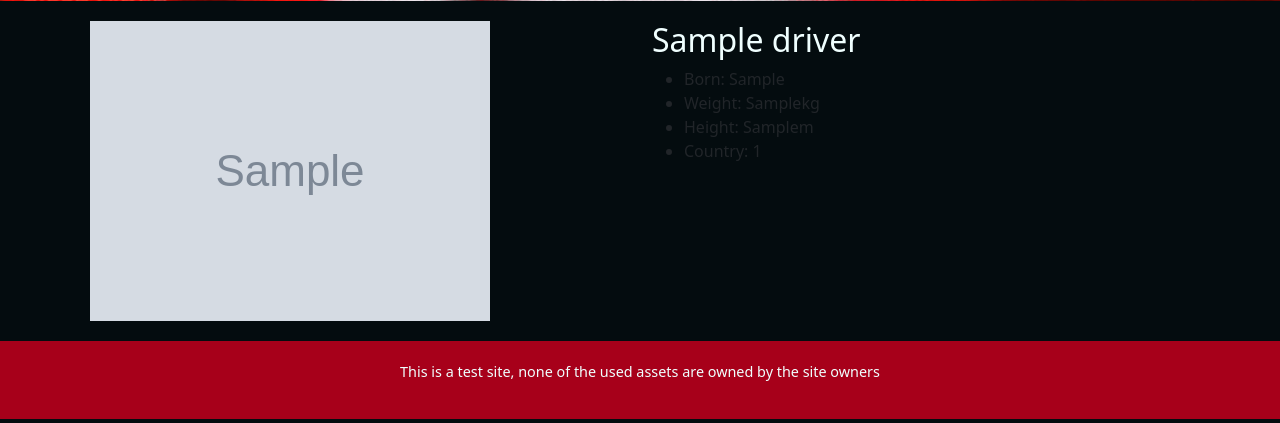
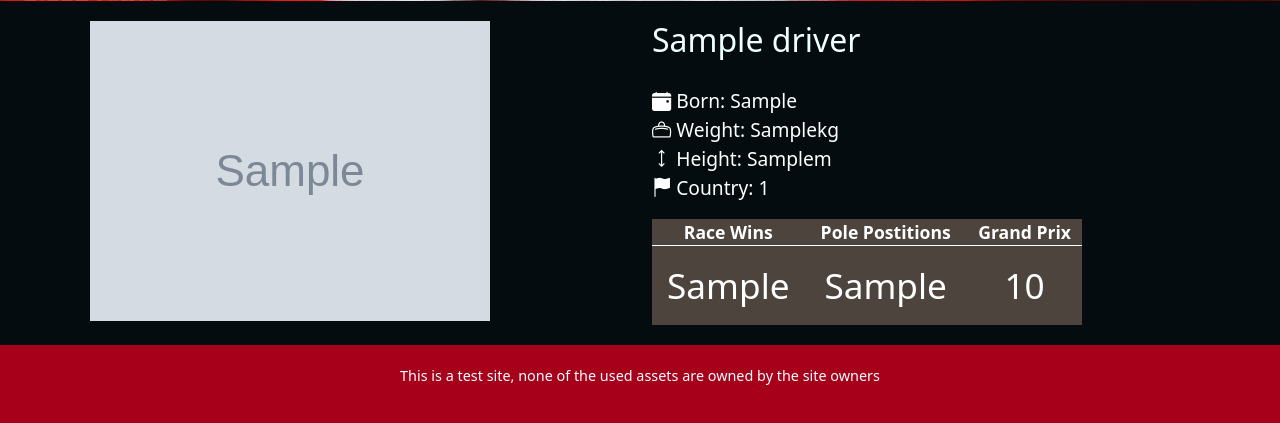
Before and after one commit to Robert-Couldridge/Student-Recipe-Website, a PHP site: page /index.php?p=driver&id=1 in a window 1280 px wide. Shown: the part 649-1072 px from the top of the page. Run offline with PHP 8.4, Linux system fonts and the light colour scheme; tables that the repository leaves empty or names only in its code hold one stand-in row (values such as "Sample post"); grey boxes marked "Sample" are stand-in pictures; data that the repository does not hold is empty; a stand-in replaces the project's code that opens the database connection; some libraries are stand-ins or nearby versions.

Commit message:
driver information fully implemented

```diff
--- a/includes/header.php
+++ b/includes/header.php
@@ -6,6 +6,7 @@
     <meta name="description" content="Easy, budget-friendly recipes for students. Learn to cook quick and healthy meals with simple ingredients.">
     <title>Scuderia Ferrari Parts Store</title>
     <link rel="stylesheet" href="css/styles.css">
+    <link rel="stylesheet" href="https://cdn.jsdelivr.net/npm/bootstrap-icons@1.11.3/font/bootstrap-icons.min.css">
     <link rel="preconnect" href="https://fonts.googleapis.com">
     <link rel="preconnect" href="https://fonts.gstatic.com" crossorigin>
     <link href="https://fonts.googleapis.com/css2?family=Anton&display=swap" rel="stylesheet">
--- a/pages/driver.php
+++ b/pages/driver.php
@@ -11,16 +11,32 @@ $drivers = $Driver->getDriverById($driver_id);
     <div class="container">
         <div class="row">
             <div class="col-md-6">
-                <img src="./images/<?php echo $driver['driver_image_full_length'];?>">
+                <img src="./images/<?php echo $driver['image_full_length'];?>">
             </div>
             <div class="col-md-6">
-                <h2><?php echo $driver['driver_name'];?></h2>
-                <ul class="driver-stats">
-                    <li>Born: <?php echo $driver['born'];?></li>
-                    <li>Weight: <?php echo $driver['weight'];?>kg</li>
-                    <li><i class="bi bi-rulers"></i>Height: <?php echo $driver['height'];?>m</li>
-                    <li>Country: <?php echo $driver['country'];?></li>
-                </ul>
+                <div class="row">
+                    <h2 class="driver-name"><?php echo $driver['name'];?></h2>
+                    <ul class="driver-stats-list">
+                        <li><i class="bi bi-calendar-event-fill"></i> Born: <?php echo $driver['born'];?></li>
+                        <li><i class="bi bi-duffle"></i> Weight: <?php echo $driver['weight'];?>kg</li>
+                        <li><i class="bi bi-arrows-vertical"></i> Height: <?php echo $driver['height'];?>m</li>
+                        <li><i class="bi bi-flag-fill"></i> Country: <?php echo $driver['country'];?></li>
+                    </ul>
+                </div>
+                <div>
+                    <table class="driver-stats-table">
+                        <tr>
+                            <th>Race Wins</th>
+                            <th>Pole Postitions</th>
+                            <th>Grand Prix</th>
+                        </tr>
+                        <tr>
+                            <td><?php echo $driver['race_wins'];?></td>
+                            <td><?php echo $driver['pole_positions'];?></td>
+                            <td><?php echo $driver['grand_prix'];?></td>
+                        </tr>
+                    </table>
+                </div>
             </div>
         </div>
     </div>
--- a/scss/pages/_driver.scss
+++ b/scss/pages/_driver.scss
@@ -1,5 +1,27 @@
 body#driver{
-    .li{
-        background-color: $white;
+    .driver-name {
+        padding-bottom: 20px;
+    }
+    .driver-stats-list {
+        list-style-type: none;
+        font-size: 1.2rem;
+    }
+    .driver-stats-list li {
+        color: $white;
+    }
+    .driver-stats-table {
+        color: $white;
+        font-size: 1.1rem;
+        background-color: $primary-grey;
+        width: 80%;
+        text-align: center;
+    }
+    .driver-stats-table th {
+        height: 20px;
+        border-bottom: 1px solid $white;
+    }
+    .driver-stats-table td {
+        height: 80px;
+        font-size: 2.2rem;
     }
 }
--- a/scss/styles.scss
+++ b/scss/styles.scss
@@ -36,7 +36,7 @@ header{
     background-size: cover;
     background-position: center;
     h1, p {
-        text-shadow: 2px 2px 2px $primary-azure;
+        text-shadow: 2px 2px 2px $primary-black;
     }
 }
 body {
```
Also changed, not shown: pages/formula1.php (+2 -12 lines), css/styles.css.
